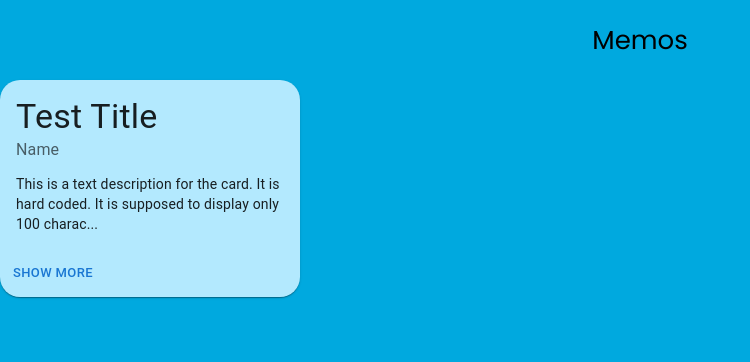
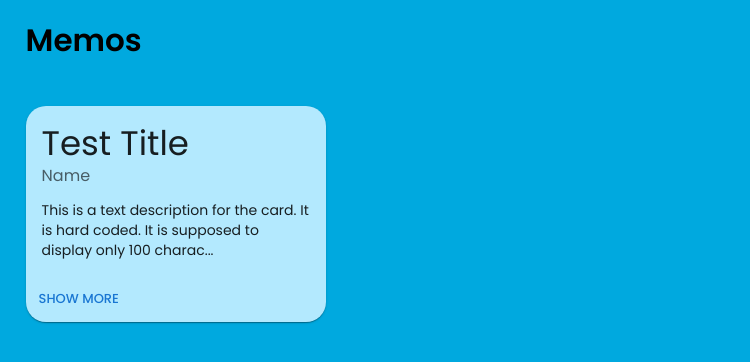
Before and after one commit to fcodelabs/training-web, a React (Create React App) app: page / in a window 1280 px wide. Shown: the top 362 px of the page, without its empty margins (0-750 px from the left). Built offline with nearby package versions, Linux system fonts and the light colour scheme.

Commit message:
setting the font and minor changes to card layout

```diff
--- a/src/App.css
+++ b/src/App.css
@@ -1,16 +1,18 @@
+
 .App {
   background-color: #00A9DF;
   min-height: 100vh;
 }
 
 .App-header {
+  padding-left: 2%;
   min-height: 10vh;
   display: flex;
   flex-direction: column;
-  align-items: center;
   justify-content: center;
-  font-size: calc(10px + 2vmin);
+  font-size: calc(15px + 2vmin);
   color: rgb(0, 0, 0);
+  font-weight: 600;
 }
 
 .App-link {
--- a/src/components/DiaryCard.js
+++ b/src/components/DiaryCard.js
@@ -16,6 +16,7 @@ let DiaryCard = ({
     return (
         <Card
             sx={{
+                margin: "2%",
                 width: 300,
                 borderRadius: 5,
                 backgroundColor: { backgroundColor },
--- a/src/index.js
+++ b/src/index.js
@@ -1,14 +1,21 @@
-import React from 'react';
-import ReactDOM from 'react-dom';
-import './index.css';
-import App from './App';
-import reportWebVitals from './reportWebVitals';
+import React from "react";
+import ReactDOM from "react-dom";
+import "./index.css";
+import App from "./App";
+import reportWebVitals from "./reportWebVitals";
+import { createTheme, ThemeProvider } from "@mui/material/styles";
+
+const theme = createTheme({
+    typography: { fontFamily: "Poppins,sans-serif" },
+});
 
 ReactDOM.render(
-  <React.StrictMode>
-    <App />
-  </React.StrictMode>,
-  document.getElementById('root')
+    <React.StrictMode>
+        <ThemeProvider theme={theme}>
+            <App />
+        </ThemeProvider>
+    </React.StrictMode>,
+    document.getElementById("root")
 );
 
 // If you want to start measuring performance in your app, pass a function
```
